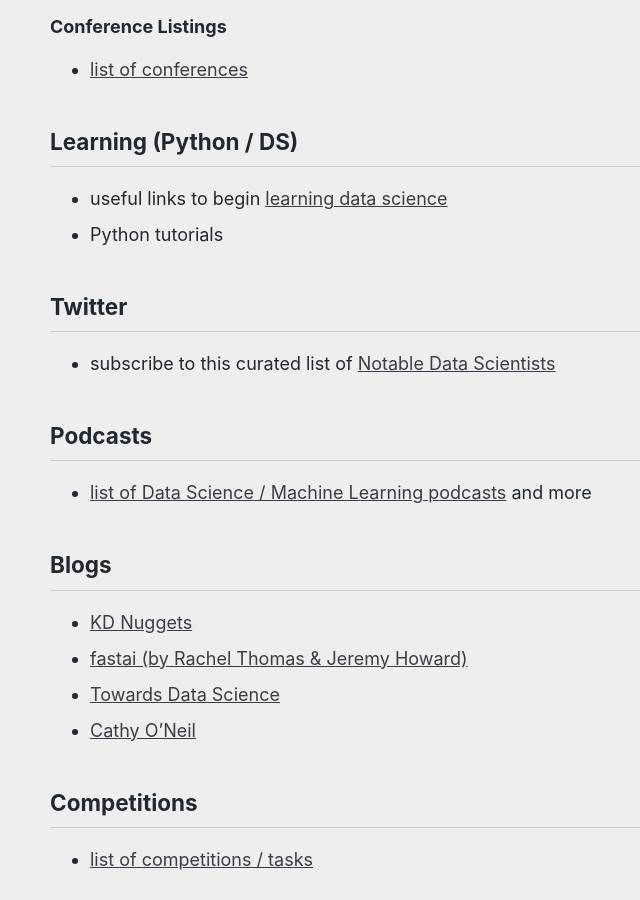
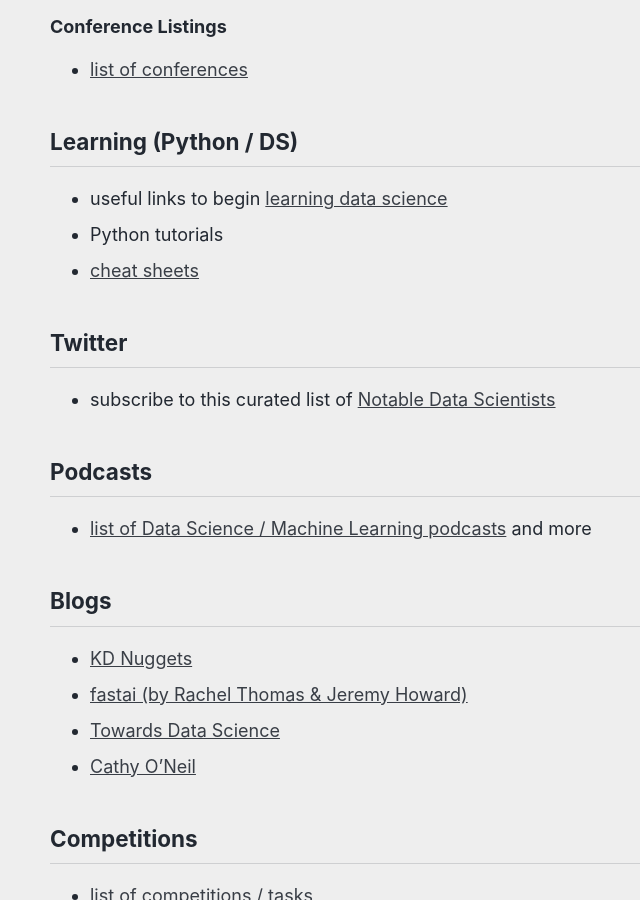
Before and after one commit to reshamas/reshamas.github.io, a Jekyll site: the page built from resources/index.md, in a window 1280 px wide and 900 px high, scrolled down 421 px. Shown: the whole window, without its empty margins (268-908 px from the left). Built offline with Jekyll 4.4.1, drawn with Linux system fonts in a browser that asks for light colours.

Commit message:
Update index.md

```diff
--- a/resources/index.md
+++ b/resources/index.md
@@ -17,6 +17,7 @@
 ## Learning (Python / DS)
 * useful links to begin [learning data science](ds_learning.md)
 * Python tutorials
+* [cheat sheets](https://github.com/reshamas/ds_resources/tree/master/cheat_sheets)
 
 ## Twitter
 * subscribe to this curated list of [Notable Data Scientists](https://twitter.com/reshamas/lists/notable-data-scientists/members)
```
